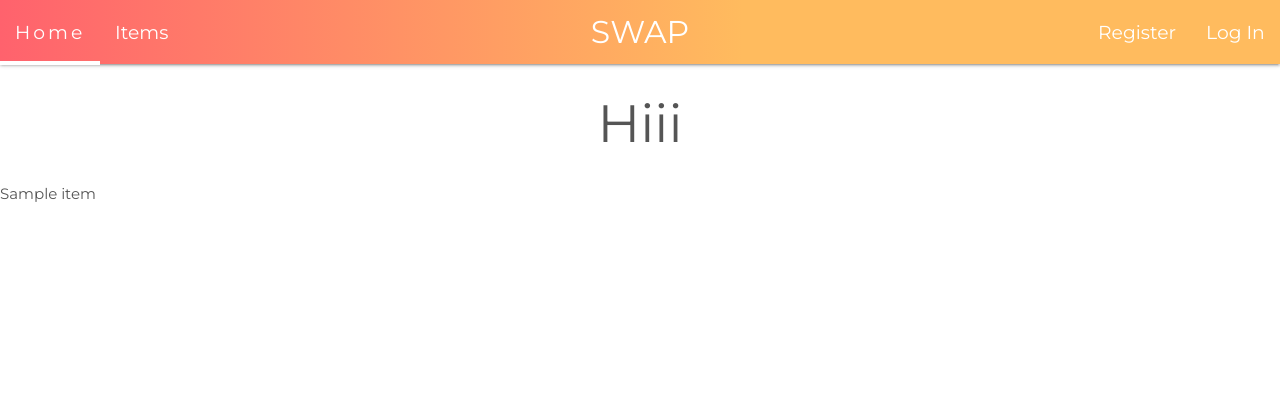
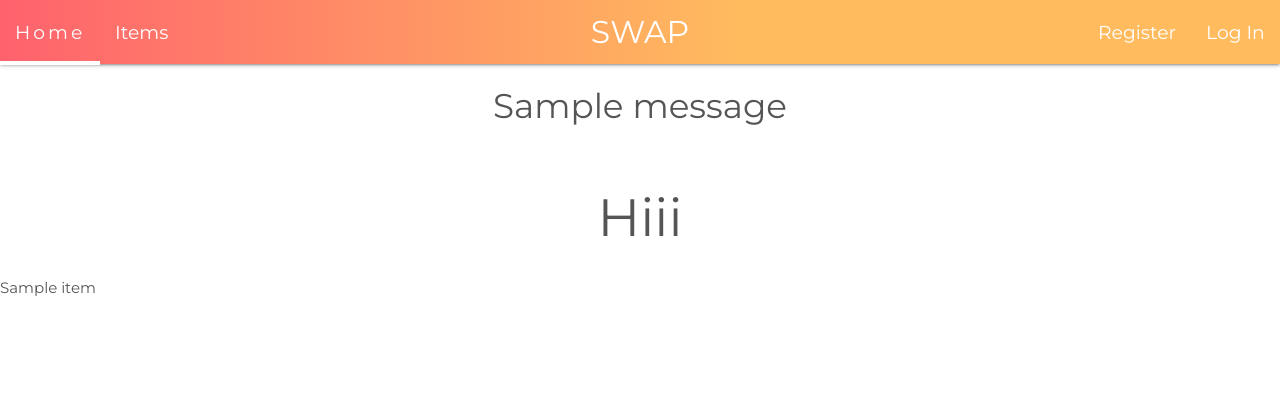
Before and after one commit to PaladinKnightMaster/swap-clothes-app, a Flask app: page / in a window 1280 px wide. Shown: the top 420 px of the page. Run offline with Flask 2, Linux system fonts and the light colour scheme; one stand-in notice (Sample message) is shown; a database or web service that is not in the repository returns one stand-in record (values such as "Sample title"); some libraries are stand-ins or nearby versions.

Commit message:
Implement flash messages as feedback

```diff
--- a/app.py
+++ b/app.py
@@ -1,5 +1,5 @@
 import os
-from flask import (Flask, render_template, redirect, request, url_for, session)
+from flask import (Flask, flash, render_template, redirect, request, url_for, session)
 from flask_pymongo import PyMongo
 from bson.objectid import ObjectId
 # For security features used in registwer and login pages
@@ -84,6 +84,11 @@ def search():
 
 @app.route("/register", methods=["GET", "POST"])
 def register():
+    """
+    Checks if a username already exists, if not, the
+    usernme and password is added to the users database,
+    otherwise the user is redirected to the registration page
+    """
     categories = mongo.db.categories.find()
     if request.method == 'POST':
         existing_user = mongo.db.users.find_one(
@@ -99,8 +104,9 @@ def register():
         }
 
         mongo.db.users.insert_one(register)
+        flash("Registration Succesful")
+    return render_template("register.html", categories=categories)
 
-    return render_template("register.html", categories=categories)
 
 if __name__ == '__main__':
     app.run(host=os.environ.get("IP"),
--- a/templates/base.html
+++ b/templates/base.html
@@ -49,6 +49,19 @@
             {% block mobilenav %}{% endblock %}
         </header>
 
+        <section>
+            <!-- Display Flash messages -->
+            {% with messages = get_flashed_messages() %}
+                {% if messages %}
+                    {% for message in messages %}
+                        <div class="row">
+                            <h4 class="center-align">{{ message }}</h4>
+                        </div>
+                    {% endfor %}
+                {% endif %}
+            {% endwith %}
+        </section>
+
         <main>{% block content %} {% endblock content %}</main>
 
         <footer>
```
